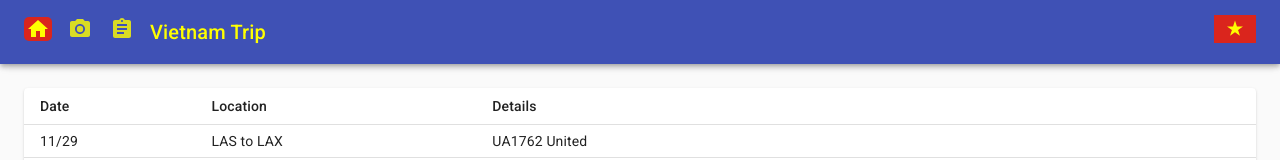
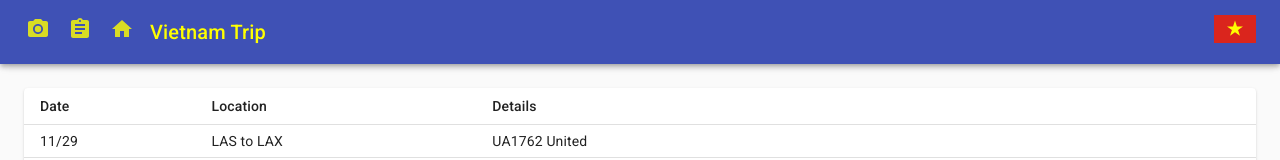
Before and after one commit to carltonj2000/vietnam-old, a React (Create React App) app: page / in a window 1280 px wide. Shown: the top 160 px of the page. Built offline with nearby package versions, Linux system fonts and the light colour scheme.

Commit message:
add link to home page

```diff
--- a/src/Layout.js
+++ b/src/Layout.js
@@ -75,15 +75,15 @@ export default function HideAppBar(props) {
       <HideOnScroll {...props}>
         <AppBar>
           <Toolbar>
-            <Link to="/" style={{ textDecoration: "none" }}>
-              <HomeIcon className={cls("/")} />
-            </Link>
             <Link to="/photos" style={{ textDecoration: "none" }}>
               <CameraIcon className={cls("/photos")} />
             </Link>
             <Link to="/itinerary" style={{ textDecoration: "none" }}>
               <ItineraryIcon className={cls("/itinerary")} />
             </Link>
+            <a href="/main" style={{ textDecoration: "none" }}>
+              <HomeIcon className={cls("/main")} />
+            </a>
             <Typography variant="h6" className={classes.title}>
               Vietnam Trip
             </Typography>
```
